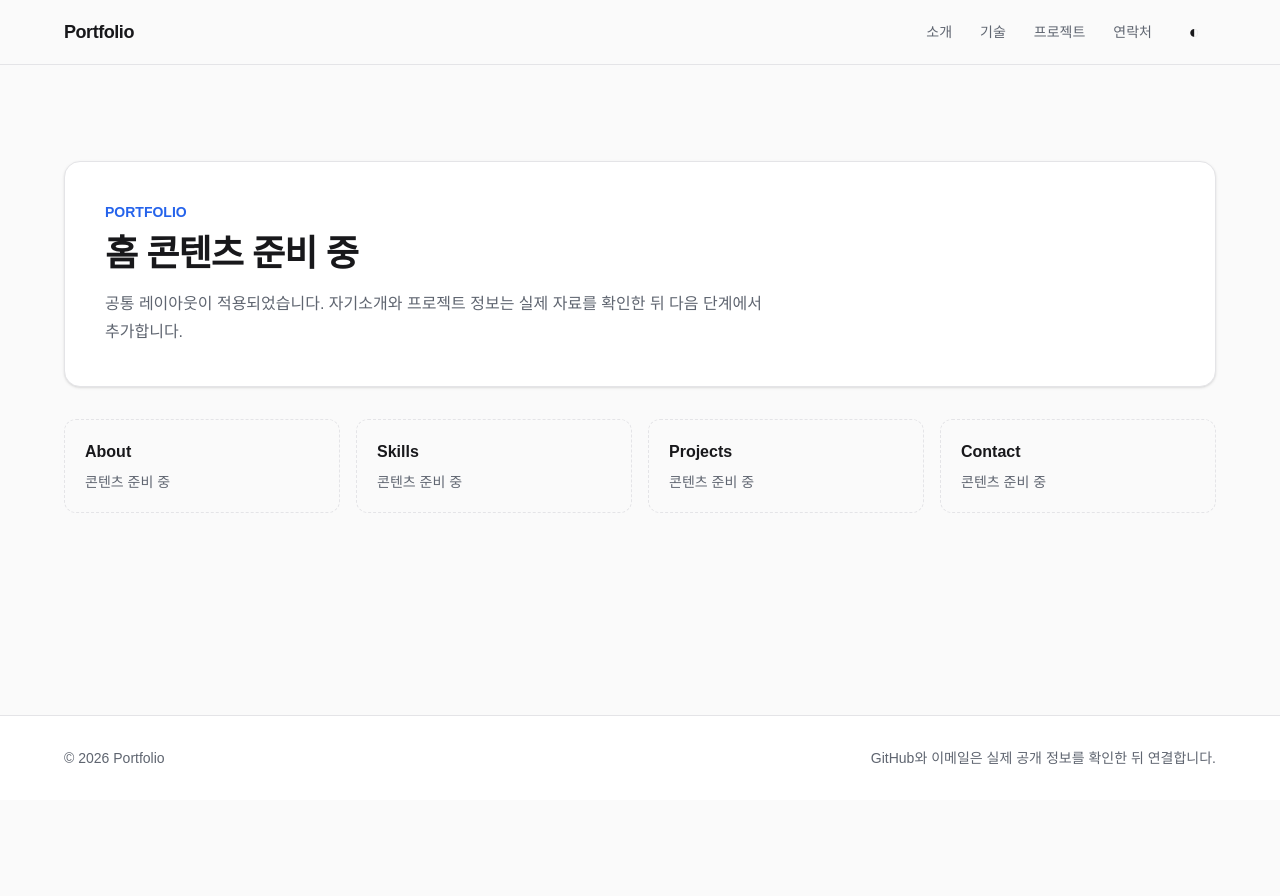
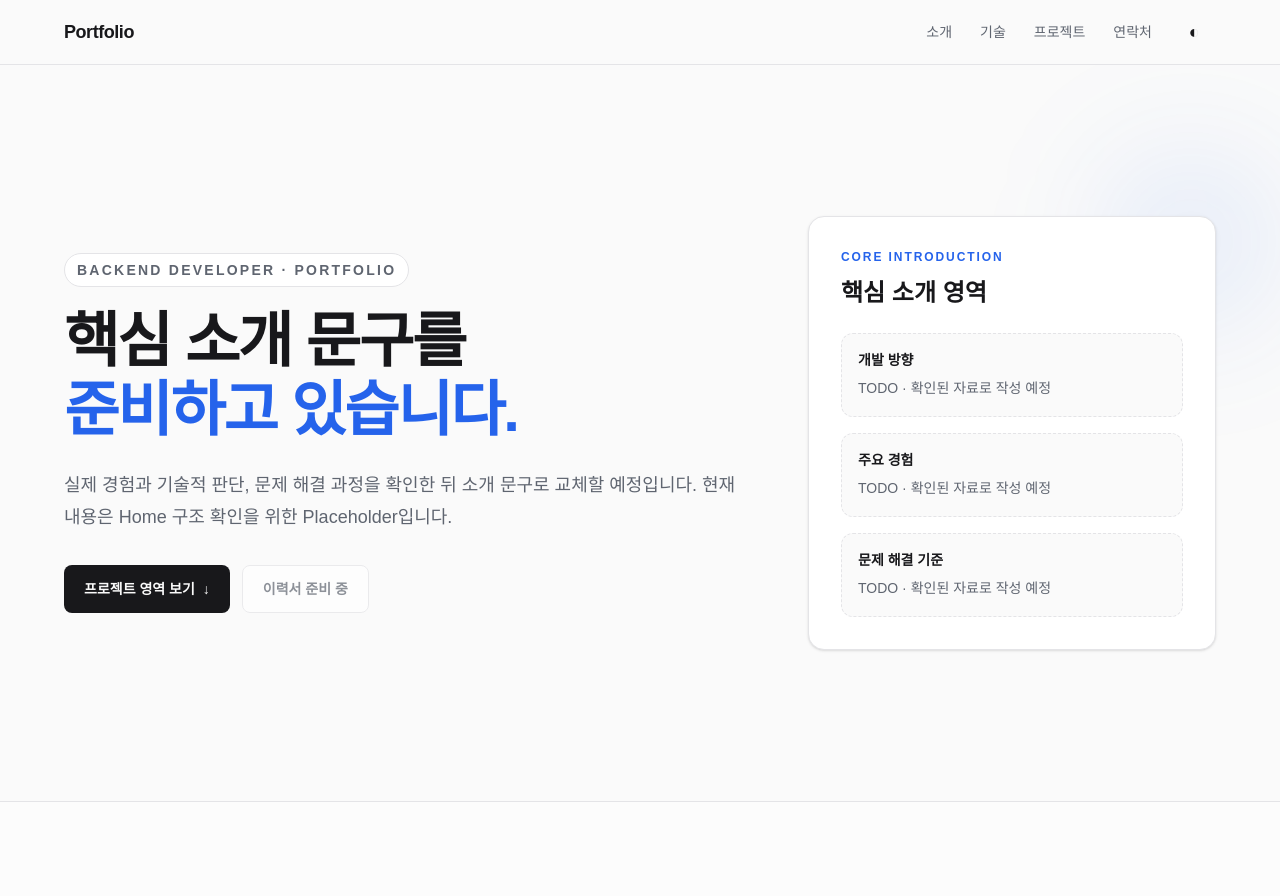
Before and after one commit to kimse0ngjun/portfolio, a Next.js app: page / in a window 1280 px wide. Shown: the top 896 px of the page. Before the commit the page ends 800 px from the top, so only its background shows below. Built offline with nearby package versions, Linux system fonts and the light colour scheme.

Commit message:
feat: 홈 페이지 구성

```diff
--- a/src/app/page.tsx
+++ b/src/app/page.tsx
@@ -1,32 +1,145 @@
+import Link from "next/link";
+
+const placeholderSections = [
+  {
+    id: "about",
+    eyebrow: "ABOUT",
+    title: "자기소개",
+    description:
+      "개발자로서의 방향과 경험을 설명할 자기소개가 들어갈 자리입니다.",
+  },
+  {
+    id: "skills",
+    eyebrow: "TECH STACK",
+    title: "기술 스택",
+    description:
+      "실제 프로젝트에서 사용한 기술과 활용 경험을 정리할 자리입니다.",
+  },
+  {
+    id: "projects",
+    eyebrow: "PROJECTS",
+    title: "프로젝트",
+    description:
+      "BuildSync, Medicine-platform, SpecMate, VIA를 소개할 자리입니다.",
+  },
+  {
+    id: "contact",
+    eyebrow: "CONTACT",
+    title: "연락처",
+    description: "확인된 GitHub 주소와 이메일을 연결할 자리입니다.",
+  },
+] as const;
+
 export default function Home() {
   return (
-    <div className="page-container py-16 sm:py-20 lg:py-24">
-      <div className="rounded-2xl border border-border bg-surface p-6 shadow-sm sm:p-10">
-        <p className="mb-3 text-sm font-semibold text-accent">PORTFOLIO</p>
-        <h1 className="text-3xl font-bold tracking-tight sm:text-4xl">
-          홈 콘텐츠 준비 중
+    <div className="overflow-hidden">
+      <section
+        className="page-container flex min-h-[calc(100svh-4rem)] items-center py-16 sm:py-20 lg:py-24"
+        aria-labelledby="hero-title"
+      >
+        <div className="grid w-full items-center gap-12 lg:grid-cols-[minmax(0,1.25fr)_minmax(18rem,0.75fr)] lg:gap-16">
+          <div>
+            <p className="mb-5 inline-flex items-center rounded-full border border-border bg-surface px-3 py-1.5 text-xs font-semibold tracking-[0.16em] text-muted sm:text-sm">
+              BACKEND DEVELOPER · PORTFOLIO
+            </p>
+
+            <h1
+              id="hero-title"
+              className="max-w-4xl text-4xl font-bold leading-[1.15] tracking-[-0.035em] sm:text-5xl lg:text-6xl"
+            >
+              핵심 소개 문구를
+              <span className="block text-accent">준비하고 있습니다.</span>
             </h1>
-        <p className="mt-4 max-w-2xl leading-7 text-muted">
-          공통 레이아웃이 적용되었습니다. 자기소개와 프로젝트 정보는 실제
-          자료를 확인한 뒤 다음 단계에서 추가합니다.
+
+            <p className="mt-6 max-w-2xl text-base leading-8 text-muted sm:text-lg">
+              실제 경험과 기술적 판단, 문제 해결 과정을 확인한 뒤 소개 문구로
+              교체할 예정입니다. 현재 내용은 Home 구조 확인을 위한
+              Placeholder입니다.
+            </p>
+
+            <div className="mt-8 flex flex-col gap-3 sm:flex-row sm:items-center">
+              <Link
+                href="#projects"
+                className="inline-flex min-h-12 items-center justify-center rounded-lg bg-foreground px-5 py-3 text-sm font-semibold text-background transition-opacity hover:opacity-85"
+              >
+                프로젝트 영역 보기
+                <span className="ml-2" aria-hidden="true">
+                  ↓
+                </span>
+              </Link>
+              <button
+                type="button"
+                disabled
+                className="inline-flex min-h-12 cursor-not-allowed items-center justify-center rounded-lg border border-border bg-surface px-5 py-3 text-sm font-semibold text-muted opacity-70"
+                aria-describedby="resume-status"
+              >
+                이력서 준비 중
+              </button>
+              <span id="resume-status" className="sr-only">
+                이력서 PDF가 준비된 후 활성화됩니다.
+              </span>
+            </div>
+          </div>
+
+          <aside
+            className="relative rounded-2xl border border-border bg-surface p-6 shadow-sm sm:p-8"
+            aria-labelledby="intro-title"
+          >
+            <div
+              className="absolute -right-16 -top-16 -z-10 size-44 rounded-full bg-accent/10 blur-3xl"
+              aria-hidden="true"
+            />
+            <p className="text-xs font-semibold tracking-[0.16em] text-accent">
+              CORE INTRODUCTION
+            </p>
+            <h2 id="intro-title" className="mt-3 text-xl font-bold sm:text-2xl">
+              핵심 소개 영역
+            </h2>
+            <div className="mt-6 space-y-4">
+              {["개발 방향", "주요 경험", "문제 해결 기준"].map((label) => (
+                <div
+                  key={label}
+                  className="rounded-xl border border-dashed border-border bg-background p-4"
+                >
+                  <p className="text-sm font-semibold">{label}</p>
+                  <p className="mt-1.5 text-sm leading-6 text-muted">
+                    TODO · 확인된 자료로 작성 예정
                   </p>
                 </div>
+              ))}
+            </div>
+          </aside>
+        </div>
+      </section>
 
-      <div className="mt-8 grid gap-4 sm:grid-cols-2 lg:grid-cols-4">
-        {["about", "skills", "projects", "contact"].map((id) => (
+      <div className="border-t border-border bg-surface/50">
+        <div className="page-container grid gap-px py-16 sm:grid-cols-2 sm:py-20 lg:grid-cols-4 lg:py-24">
+          {placeholderSections.map((section) => (
             <section
-            key={id}
-            id={id}
-            className="scroll-mt-24 rounded-xl border border-dashed border-border p-5"
-            aria-labelledby={`${id}-title`}
+              key={section.id}
+              id={section.id}
+              className="scroll-mt-24 border-b border-border py-8 first:pt-0 last:border-b-0 sm:border-b-0 sm:px-6 sm:first:pl-0 lg:border-l lg:first:border-l-0 lg:last:pr-0"
+              aria-labelledby={`${section.id}-title`}
             >
-            <h2 id={`${id}-title`} className="font-semibold capitalize">
-              {id}
+              <p className="text-xs font-semibold tracking-[0.16em] text-accent">
+                {section.eyebrow}
+              </p>
+              <h2
+                id={`${section.id}-title`}
+                className="mt-3 text-xl font-bold tracking-tight"
+              >
+                {section.title}
               </h2>
-            <p className="mt-2 text-sm text-muted">콘텐츠 준비 중</p>
+              <p className="mt-3 text-sm leading-6 text-muted">
+                {section.description}
+              </p>
+              <p className="mt-5 text-xs font-semibold text-muted">
+                TODO · 콘텐츠 준비 중
+              </p>
             </section>
           ))}
         </div>
       </div>
+    </div>
   );
 }
```
Lines whose indentation alone changed are shown as unchanged.
